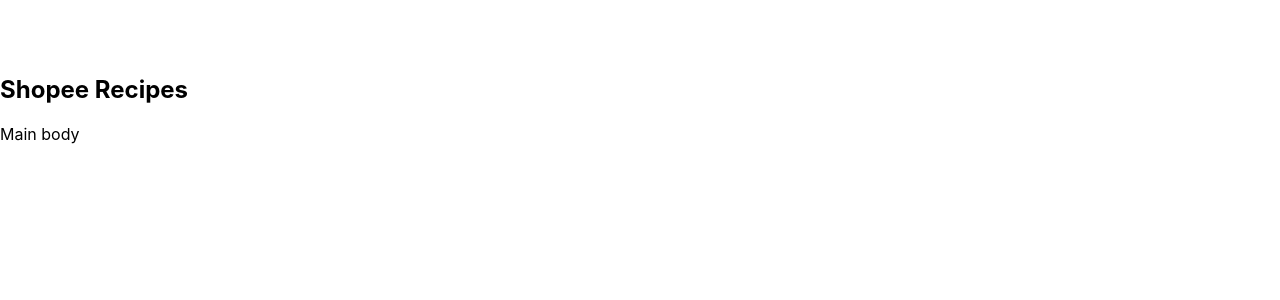
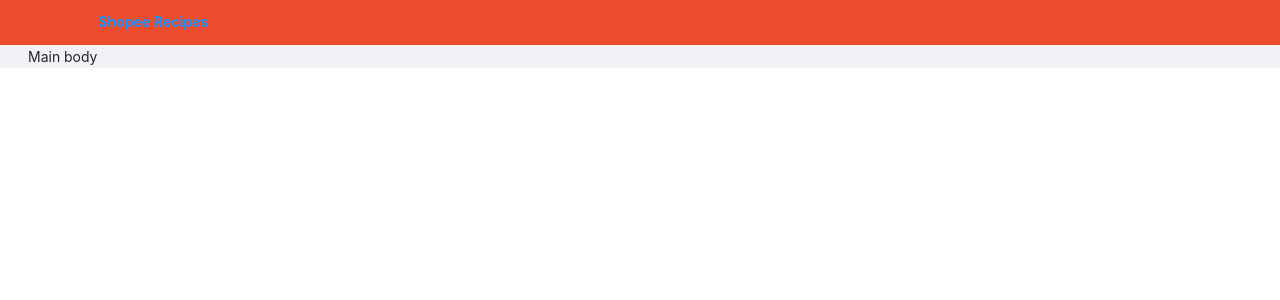
Before and after one commit to KendrickAng/shopee-ultra-hackathon-2021, a React (Create React App) app: page / in a window 1280 px wide. Shown: the top 300 px of the page. Built offline with nearby package versions, Linux system fonts and the light colour scheme.

Commit message:
Add navbar styling and back button

```diff
--- a/package.json
+++ b/package.json
@@ -7,10 +7,10 @@
     "@testing-library/react": "^11.1.0",
     "@testing-library/user-event": "^12.1.10",
     "antd": "^4.11.2",
-    "bootstrap": "^4.5.3",
     "react": "^17.0.1",
     "react-dom": "^17.0.1",
     "react-redux": "^7.2.2",
+    "react-router": "^5.2.0",
     "react-router-dom": "^5.2.0",
     "react-scripts": "4.0.1",
     "redux": "^4.0.5",
--- a/src/App.css
+++ b/src/App.css
@@ -1,3 +1,5 @@
+@import '~antd/dist/antd.css';
+
 pre {
     white-space: pre-line;
     white-space: pre-wrap;
@@ -6,7 +8,3 @@
     white-space: -o-pre-wrap;
     word-wrap: break-word;
 }
-
-body {
-    padding-top: 55px;
-}
--- a/src/App.js
+++ b/src/App.js
@@ -5,7 +5,7 @@
 import store from './helpers/store';
 import { setTitle } from './helpers/actions';
 
-import Layout from './components/Layout';
+import SiteLayout from './components/SiteLayout';
 import Main from './components/Main';
 
 window.store = store;
@@ -15,11 +15,11 @@
     render() {
         return (
             <BrowserRouter>
-                <Layout>
+                <SiteLayout>
                     <Switch>
                         <Route exact path='/' component={Main} />
                     </Switch>
-                </Layout>
+                </SiteLayout>
             </BrowserRouter>
         );
     }
--- a/src/components/Layout.js
+++ /dev/null
@@ -1,16 +0,0 @@
-import React, { Component } from 'react';
-
-import NavTitle from './NavTitle';
-
-class Layout extends Component {
-    render() {
-        return (
-            <div>
-                <NavTitle />
-                <p>{this.props.children}</p>
-            </div>
-        );
-    }
-}
-
-export default Layout;
--- a/src/components/NavTitle.js
+++ b/src/components/NavTitle.js
@@ -1,3 +1,4 @@
+import { Menu } from "antd";
 import React from "react";
 import { connect } from "react-redux";
 
@@ -8,7 +9,7 @@
 };
 
 const ConnectedNavTitle = ({ navTitle }) => (
-  <h2>{ navTitle }</h2>
+    <Menu.Item><b><center>{ navTitle }</center></b></Menu.Item>
 );
 
 const NavTitle = connect(mapStateToProps)(ConnectedNavTitle);
--- /dev/null
+++ b/src/components/SiteLayout.js
@@ -0,0 +1,30 @@
+import React, { Component } from 'react';
+import { Layout, Menu, Row, Col } from 'antd';
+import { ArrowLeftOutlined } from '@ant-design/icons';
+import { withRouter } from 'react-router';
+
+import NavTitle from './NavTitle';
+
+const { Header, Content, Footer } = Layout;
+
+class SiteLayout extends Component {
+    render() {
+        return (
+            <Layout className="layout">
+                <Menu style={{ "background-color": "#EE4D2D", "color": "#ffffff" }} mode="horizontal">
+                    <Row style={{ padding: '0 2em' }}>
+                        <Col span={8}>{ this.props.location.pathname != '/' && <Menu.Item icon={<ArrowLeftOutlined />} onClick={this.props.history.goBack}> Back</Menu.Item> }</Col>
+                        <Col span={8}><NavTitle /></Col>
+                        <Col span={8}></Col>
+                    </Row>
+                </Menu>
+                <Content style={{ padding: '0 2em' }}>
+                    {this.props.children}
+                </Content>
+            </Layout>
+        );
+    }
+}
+
+const SiteLayoutWithRouter = withRouter(SiteLayout);
+export default SiteLayoutWithRouter;
--- /dev/null
+++ b/src/helpers/history.js
@@ -0,0 +1,3 @@
+import { createBrowserHistory } from 'history';
+
+export default createBrowserHistory();
```
